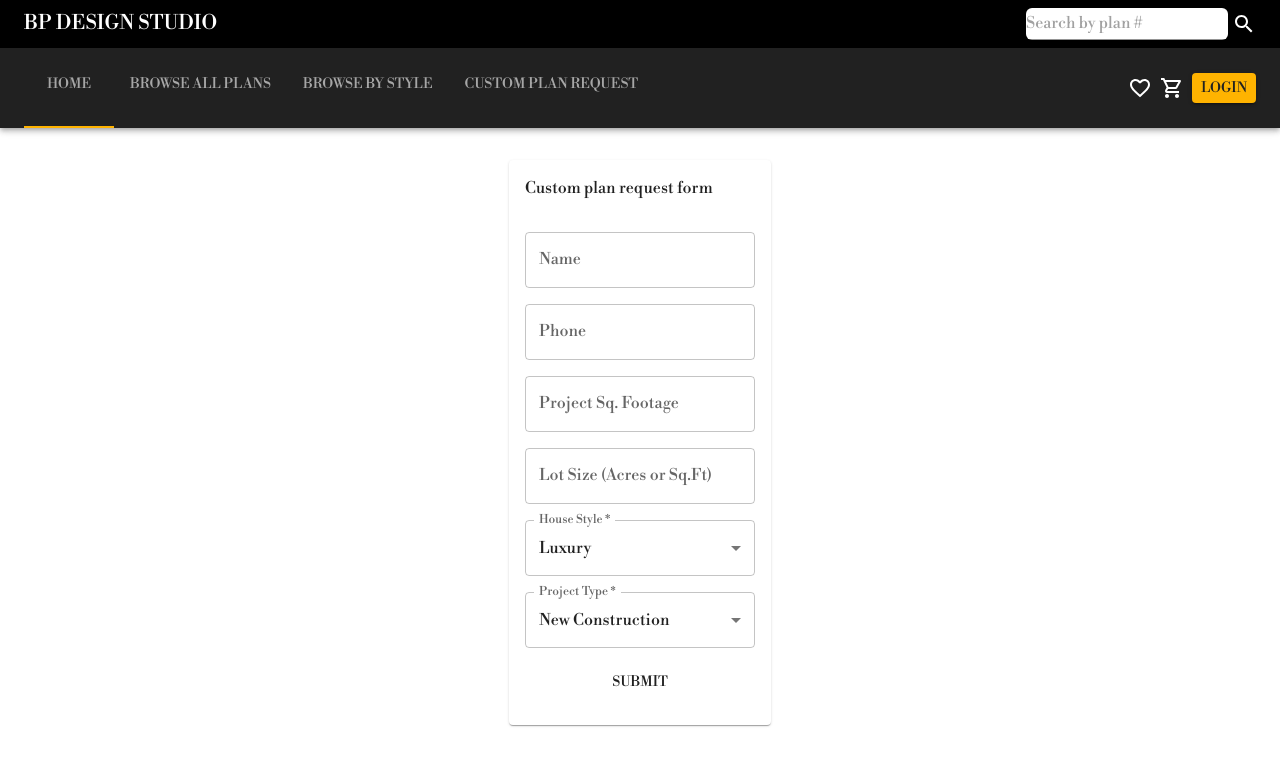
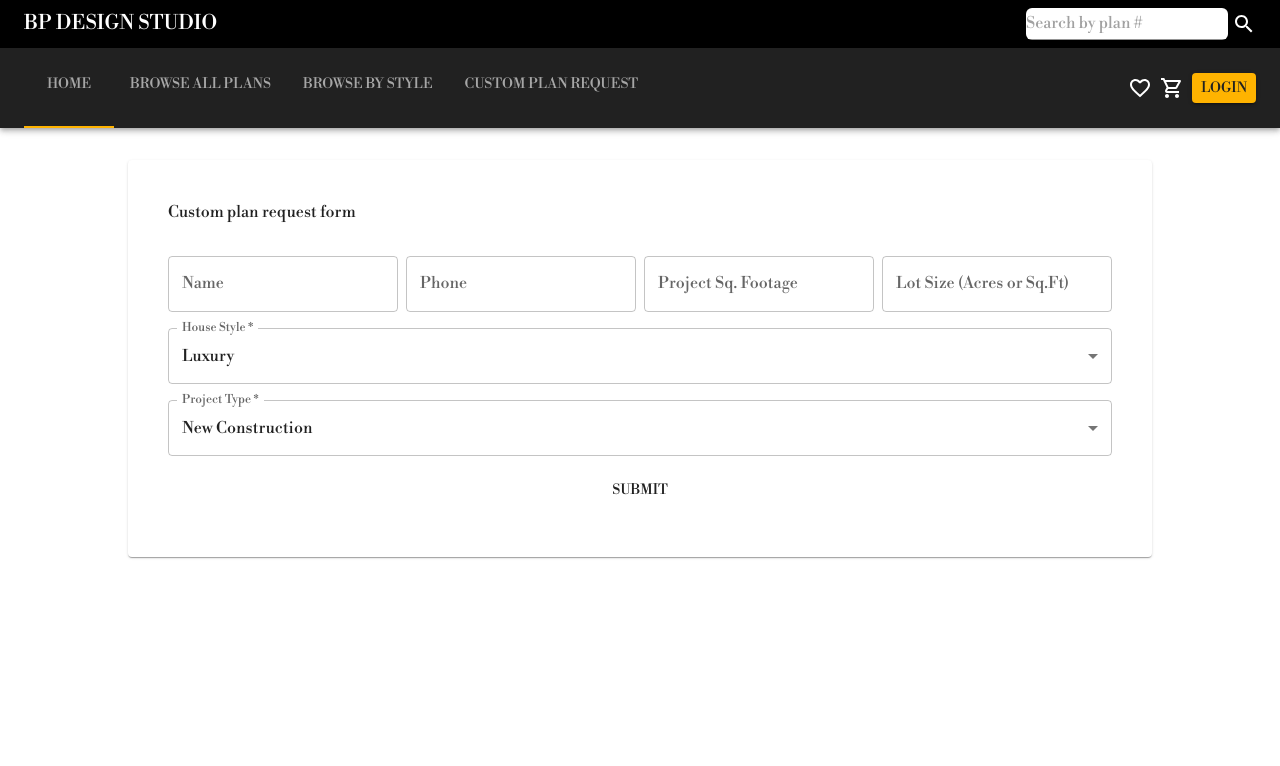
Before and after one commit to melxincognito/bp-design-next, a Next.js app: page /customplanrequest in a window 1280 px wide. Shown: the top 766 px of the page. Built offline with nearby package versions, Linux system fonts and the light colour scheme.

Commit message:
added all req fields for custom plan request

```diff
--- a/components/forms/CustomPlanRequestForm.js
+++ b/components/forms/CustomPlanRequestForm.js
@@ -5,10 +5,8 @@ import {
   CardContent,
   TextField,
   Typography,
-  InputLabel,
   MenuItem,
-  FormControl,
-  Select,
+  Box,
 } from "@mui/material";
 
 const houseStyleOptions = [
@@ -95,12 +93,22 @@ export default function CustomPlanRequestForm() {
 
   return (
     <>
-      <Card>
+      <Card sx={{ padding: 3 }}>
         <CardContent>
           <Typography>Custom plan request form</Typography>
         </CardContent>
         <CardContent>
           <form onSubmit={submit} style={{ display: "grid", gap: "1rem" }}>
+            <Box
+              sx={{
+                display: "flex",
+                flexWrap: "wrap",
+                overflowX: "auto",
+
+                justifyContent: "center",
+                gap: 1,
+              }}
+            >
               {planRequestInputs.map((input, index) => (
                 <>
                   <TextField
@@ -112,6 +120,8 @@ export default function CustomPlanRequestForm() {
                   />
                 </>
               ))}
+            </Box>
+
             <div className="houseStyleInput">
               <TextField
                 fullWidth
```
Lines whose indentation alone changed are shown as unchanged.
